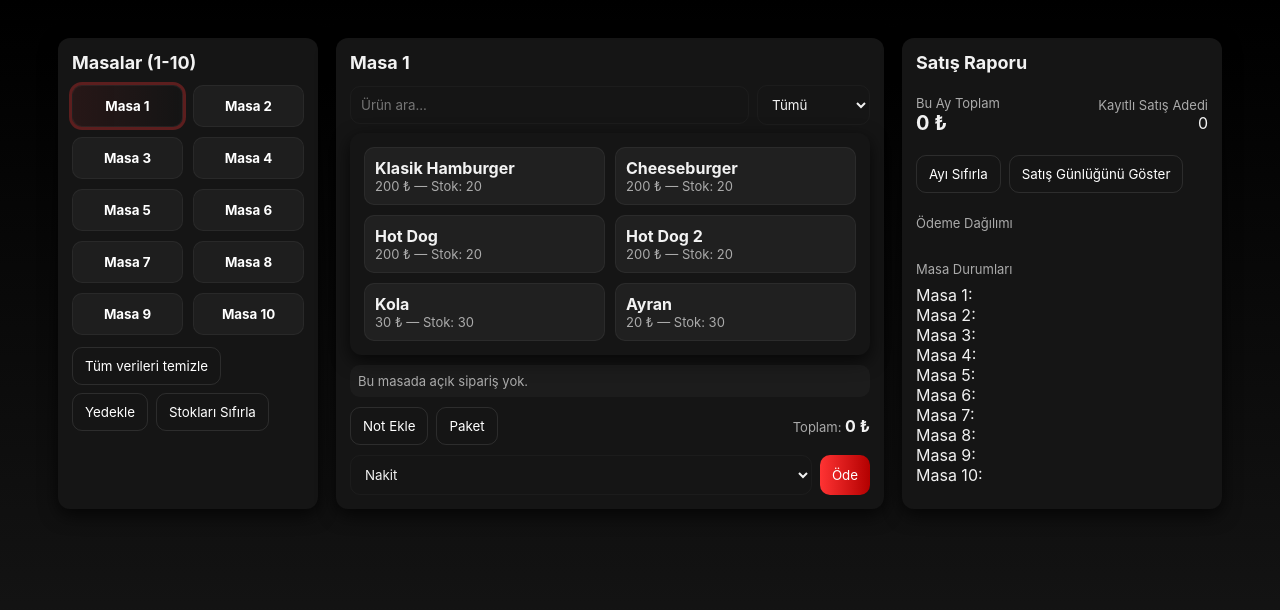
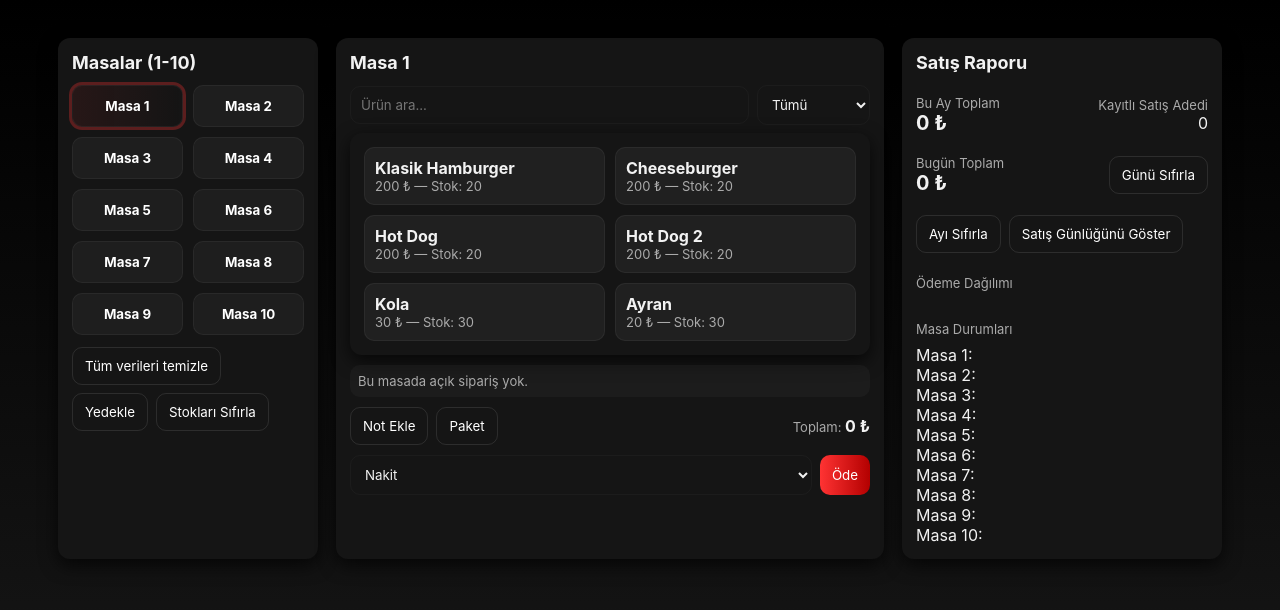
Before and after one commit to bekiromen/caddeburgersiparis, a plain HTML site: page index.html in a window 1280 px wide. Drawn offline with Linux system fonts and the light colour scheme.

Commit message:
index.html

```diff
--- a/index.html
+++ b/index.html
@@ -109,6 +109,17 @@ footer{grid-column:1/-1;margin-top:12px;text-align:center;color:var(--muted);fon
         </div>
       </div>
 
+      <!-- Günlük satış kısmı -->
+      <div class="totals" style="margin-top:10px">
+        <div>
+          <div class="small-muted">Bugün Toplam</div>
+          <div style="font-size:20px;font-weight:700" id="dailyTotal">0 ₺</div>
+        </div>
+        <div style="text-align:right">
+          <button id="resetDay" class="btn btn-ghost">Günü Sıfırla</button>
+        </div>
+      </div>
+
       <div style="margin-top:10px;display:flex;gap:8px">
         <button id="resetMonth" class="btn btn-ghost">Ayı Sıfırla</button>
         <button id="showLog" class="btn btn-ghost">Satış Günlüğünü Göster</button>
@@ -127,7 +138,6 @@ footer{grid-column:1/-1;margin-top:12px;text-align:center;color:var(--muted);fon
   </div>
 
   <script>
-    // --- Ürün tanımları ---
     const DEFAULT_PRODUCTS = [
       {id:'hb_classic', name:'Klasik Hamburger', price:200, cat:'burger', stock:20},
       {id:'hb_cheese', name:'Cheeseburger', price:200, cat:'burger', stock:20},
@@ -137,10 +147,8 @@ footer{grid-column:1/-1;margin-top:12px;text-align:center;color:var(--muted);fon
       {id:'ayran', name:'Ayran', price:20, cat:'icecek', stock:30}
     ];
 
-    // --- LocalStorage keys ---
     const LS = {TABLES:'hh_tables', SALES:'hh_sales', ORDERS:'hh_orders', PRODUCTS:'hh_products'};
 
-    // --- State ---
     let currentTable = 1;
     let orders = JSON.parse(localStorage.getItem(LS.ORDERS) || '{}');
     let sales = JSON.parse(localStorage.getItem(LS.SALES) || '[]');
@@ -155,6 +163,7 @@ footer{grid-column:1/-1;margin-top:12px;text-align:center;color:var(--muted);fon
     const paymentBreakdownEl = document.getElementById('paymentBreakdown');
     const miniTableListEl = document.getElementById('miniTableList');
     const currentTableTitle = document.getElementById('currentTableTitle');
+    const dailyTotalEl = document.getElementById('dailyTotal');
 
     function save() {
       localStorage.setItem(LS.ORDERS, JSON.stringify(orders));
@@ -202,7 +211,6 @@ footer{grid-column:1/-1;margin-top:12px;text-align:center;color:var(--muted);fon
       const existing = orders[t].find(x=>x.id===product.id);
       if(existing) existing.qty++;
       else orders[t].push({id:product.id,name:product.name,price:product.price,qty:1});
-      // stok düş
       const prod = PRODUCTS.find(p=>p.id===product.id);
       prod.stock--;
       save(); renderOrder(); renderTables(); renderProducts();
@@ -262,10 +270,17 @@ footer{grid-column:1/-1;margin-top:12px;text-align:center;color:var(--muted);fon
     function renderSales(){
       const now = new Date();
       const month = now.getMonth(); const year = now.getFullYear();
+      const today = now.toISOString().slice(0,10);
+
       const monthly = sales.filter(s=>{ const d=new Date(s.date); return d.getMonth()===month && d.getFullYear()===year; });
       const total = monthly.reduce((a,b)=>a+b.amount,0);
       monthlyTotalEl.textContent = total + ' ₺';
       salesCountEl.textContent = sales.length;
+
+      const daily = sales.filter(s=> s.date.slice(0,10)===today);
+      const dailyTotal = daily.reduce((a,b)=>a+b.amount,0);
+      dailyTotalEl.textContent = dailyTotal + ' ₺';
+
       const byMethod = monthly.reduce((acc,s)=>{ acc[s.method]=(acc[s.method]||0)+s.amount; return acc; },{});
       paymentBreakdownEl.innerHTML='';
       for(const k of Object.keys(byMethod)){
@@ -286,6 +301,13 @@ footer{grid-column:1/-1;margin-top:12px;text-align:center;color:var(--muted);fon
       const now = new Date(); const month=now.getMonth(); const year=now.getFullYear();
       sales = sales.filter(s=>{ const d=new Date(s.date); return !(d.getMonth()===month && d.getFullYear()===year); });
       save(); renderSales(); alert('Bu ayın satışları silindi.');
+    });
+
+    document.getElementById('resetDay').addEventListener('click',()=>{
+      if(!confirm('Bugünün satışlarını silmek istediğinizden emin misiniz?')) return;
+      const today = (new Date()).toISOString().slice(0,10);
+      sales = sales.filter(s=> s.date.slice(0,10)!==today);
+      save(); renderSales(); alert('Bugünün satışları silindi.');
     });
 
     document.getElementById('clearAll').addEventListener('click',()=>{
```
